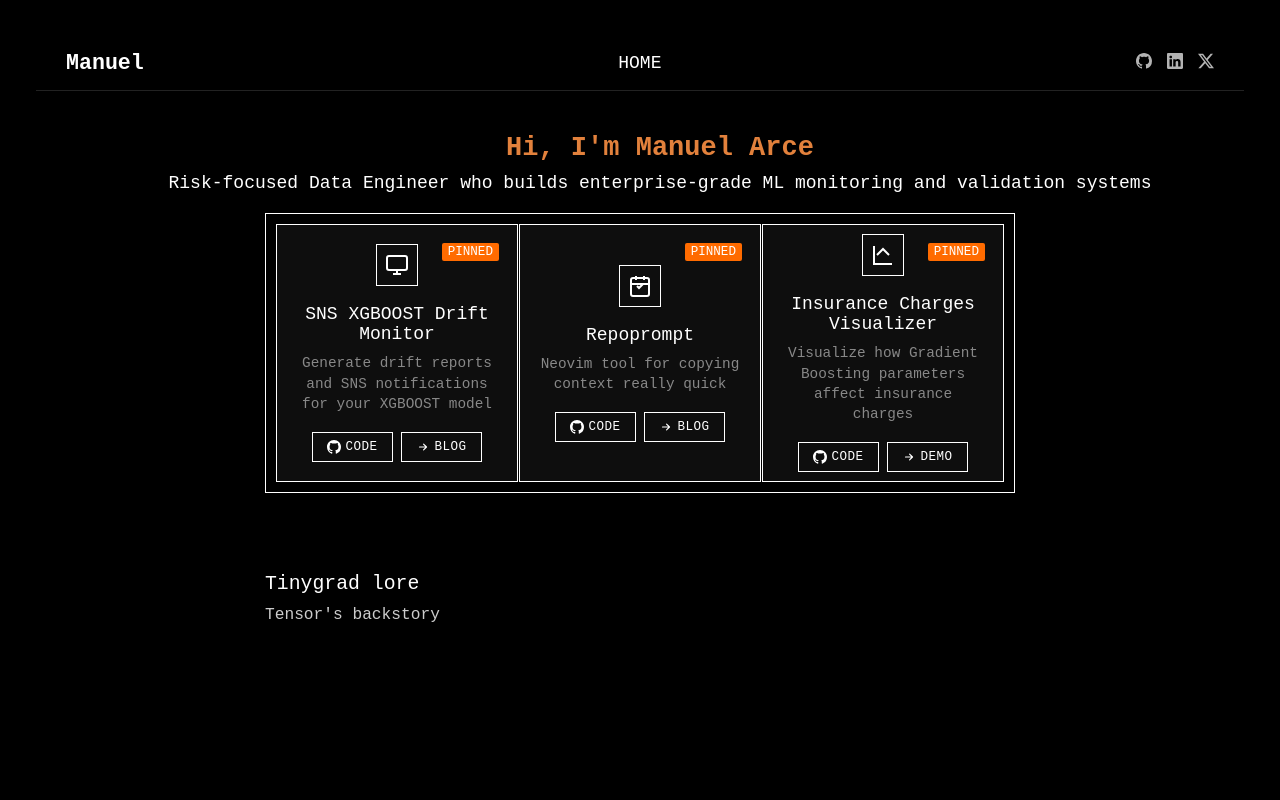
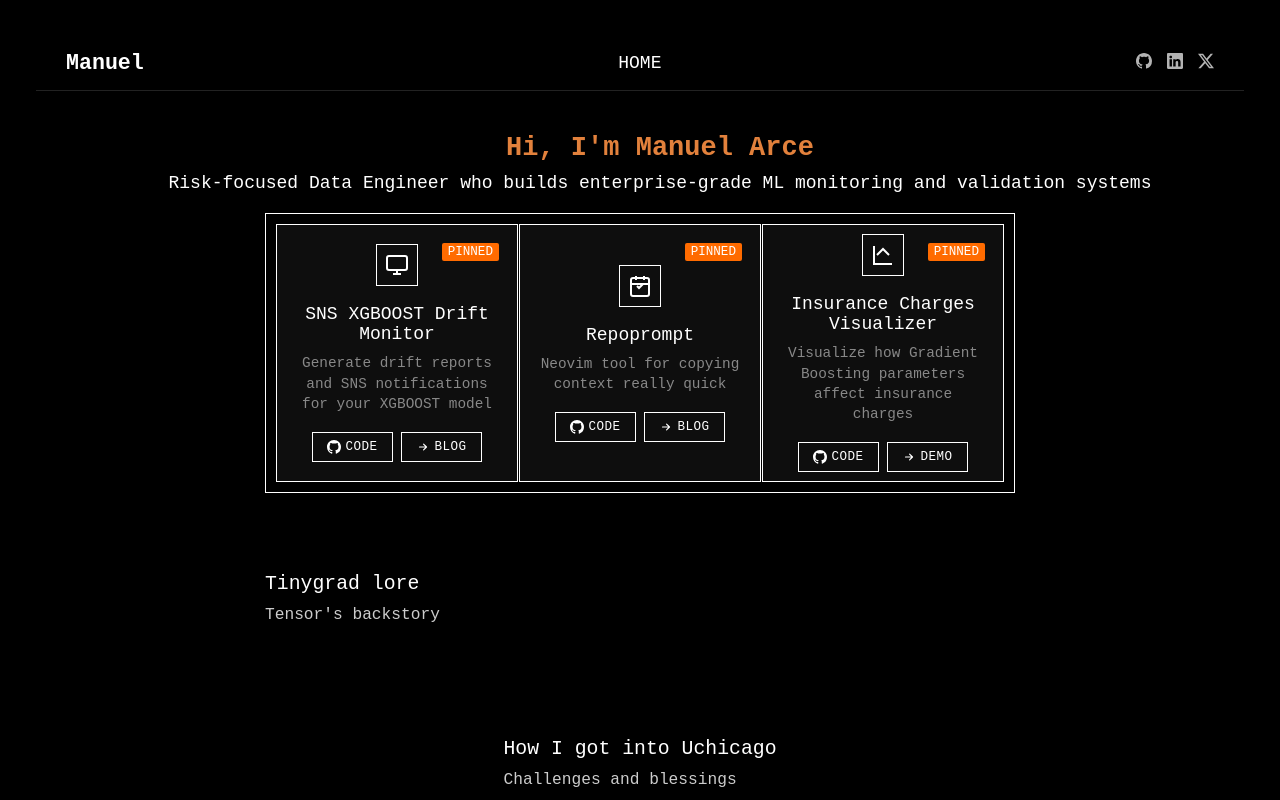
Before and after one commit to manuelarceaguirre/arce, a plain HTML site: page index.html in a window 1280 px wide. Drawn offline with Linux system fonts and the light colour scheme.

Commit message:
Added uchicago blog

```diff
--- a/index.html
+++ b/index.html
@@ -146,6 +146,12 @@
                 <p>Tensor's backstory</p>
             </div>
 
+            <section class="blog-entries">
+            <div class="entry-card">
+                <h3><a href="blog_uchicago/">How I got into Uchicago</a></h3>
+                <p>Challenges and blessings</p>
+            </div>
+
         </section>
     </div>
 
```
